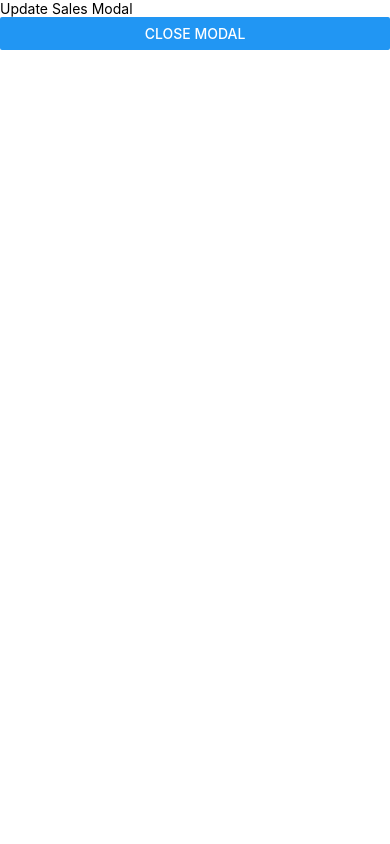
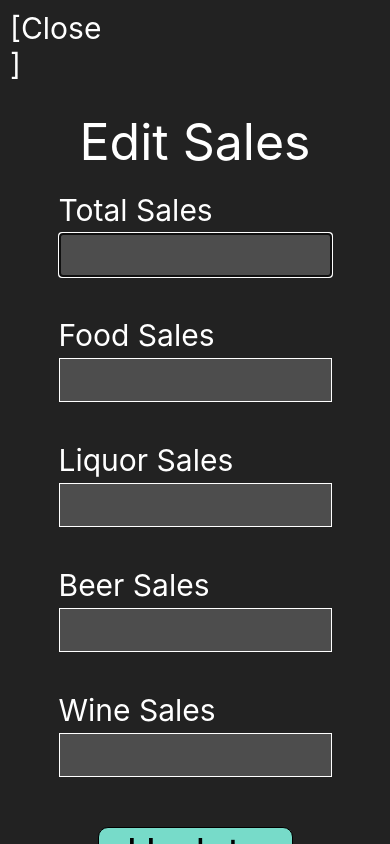
Before and after one commit to Jake-Januszanis/server-tipout-app, a React Native app: screen / in a window 390 px wide. Both pictures are taken after a click on the button "UPDATE SALES". Built offline with nearby package versions, Linux system fonts and the light colour scheme.

Commit message:
Completed Tips/Sales modal forms

```diff
--- a/components/Employees/AddEmployeeModal.js
+++ b/components/Employees/AddEmployeeModal.js
@@ -1,6 +1,6 @@
 
 import React from 'react';
-import {View, Text, StyleSheet, Button, Modal, TextInput, Pressable} from 'react-native';
+import {View, Text, StyleSheet, Modal, Pressable} from 'react-native';
 import NewEmployeeForm from './AddEmployeeForm';
 
 export default function AddEmployeeModal({isOpen, toggleModal}) {
--- /dev/null
+++ b/components/Sales/SalesUpdateForm.js
@@ -0,0 +1,119 @@
+
+import React, {useState} from 'react';
+import {Text, View, Pressable, ScrollView, StyleSheet, TextInput} from 'react-native';
+
+export default function SalesUpdateForm() {
+    const [sales, setSales] = useState();
+    const [liquorSales, setLiquorSales] = useState();
+    const [wineSales, setWineSales] = useState();
+    const [foodSales, setFoodSales] = useState();
+    const [beerSales, setBeerSales] = useState();
+
+    return(
+        <ScrollView>
+            <View style={styles.container}>
+                <Text style={styles.title}>Edit Sales</Text>
+                    <View style={styles.inputGroup}>
+                        <Text style={styles.label}>Total Sales</Text>
+                            <TextInput
+                                autoFocus
+                                style={styles.input}
+                                keyboardType= 'number-pad'
+                                textAlign= 'center'
+                                onChangeText={text => setSales(text)}
+                            />
+                    </View>
+                    <View style={styles.inputGroup}>
+                        <Text style={styles.label}>Food Sales</Text>
+                            <TextInput
+                                style={styles.input}
+                                textAlign= 'center'
+                                keyboardType= 'number-pad'
+                                onChangeText={text => setFoodSales(text)}
+                            />
+                    </View>
+                    <View style={styles.inputGroup}>
+                        <Text style={styles.label}>Liquor Sales</Text>
+                            <TextInput
+                                style={styles.input}
+                                keyboardType= 'number-pad'
+                                textAlign= 'center'
+                                onChangeText={text => setLiquorSales(text)}
+                            />
+                    </View>
+                    <View style={styles.inputGroup}>
+                        <Text style={styles.label}>Beer Sales</Text>
+                            <TextInput
+                                style={styles.input}
+                                keyboardType= 'number-pad'
+                                textAlign= 'center'
+                                onChangeText={text => setBeerSales(text)}
+                            />
+                    </View>
+                    <View style={styles.inputGroup}>
+                        <Text style={styles.label}>Wine Sales</Text>
+                            <TextInput
+                                style={styles.input}
+                                keyboardType= 'number-pad'
+                                textAlign= 'center'
+                                onChangeText={text => setWineSales(text)}
+                            />
+                    </View>
+                    <Pressable
+                        style={styles.submitButton}
+                        onPressIn={() => console.log({
+                            'Total Sales': sales,
+                            'Food Sales': foodSales,
+                            'Liquor Sales': liquorSales,
+                            'Beer Sales': beerSales,
+                            'Wine Sales': wineSales
+                        })}>
+                        <Text style={styles.submitButtonText}>Update</Text>
+                    </Pressable>
+            </View>
+        </ScrollView>
+    )
+}
+
+const styles = StyleSheet.create({
+    container: {
+        flex: 1,
+        justifyContent: 'center',
+        paddingTop: 20,
+        paddingBottom: 50,
+    },
+    title: {
+        color: '#fff',
+        fontSize: 50,
+        textAlign: 'center'
+    },
+    label: {
+        fontSize: 30,
+        paddingBottom: 5,
+        color: '#fff',
+    },
+    inputGroup: {
+        marginVertical: 20,
+        marginHorizontal: '15%'
+    },
+    input: {
+        borderColor: '#fff',
+        backgroundColor: '#rgba(249,249,249, .2)',
+        borderWidth: 1,
+        color: '#fff',
+        fontSize: 35,
+    },
+    submitButton: {
+        backgroundColor: '#77DBC9',
+        height: 55,
+        marginHorizontal: '25%',
+        marginTop: 30,
+        borderRadius: 10,
+        borderWidth: 1,
+
+    },
+    submitButtonText: {
+        fontSize: 40,
+        textAlign: 'center',
+    }
+})
--- a/components/Sales/SalesUpdateModal.js
+++ b/components/Sales/SalesUpdateModal.js
@@ -1,6 +1,7 @@
 
 import React from 'react';
-import {View, Text, StyleSheet, Modal, Button } from 'react-native';
+import {View, Text, StyleSheet, Modal, Button, Pressable } from 'react-native';
+import SalesUpdateForm from './SalesUpdateForm';
 
 
 export default function SalesUpdateModal({isOpen, toggleModal}) {
@@ -11,11 +12,15 @@ export default function SalesUpdateModal({isOpen, toggleModal}) {
         <Modal
         animationType='slide'
         visible={isOpen}>
-            <Text>Update Sales Modal</Text>
-            <Button
-            title='Close Modal'
-            onPress={toggleModal}
-            />
+        <View style={styles.container}>
+            <Pressable
+            style={styles.modalButton}
+            onPressIn={toggleModal}
+            >
+            <Text style={styles.modalButtonText}>[Close]</Text>
+            </Pressable>
+            <SalesUpdateForm />
+            </View>
         </Modal>
     </View>
     )
@@ -26,6 +31,15 @@ const styles = StyleSheet.create({
 
     container: {
         flex: 1,
-        justifyContent: 'center'
+        justifyContent: 'center',
+        backgroundColor: '#222'
+    },
+    modalButton: {
+        width: '30%',
+        padding: 10
+    },
+    modalButtonText: {
+        fontSize: 30,
+        color: '#fff'
     }
 })
--- /dev/null
+++ b/components/Tips/TipsUpdateForm.js
@@ -0,0 +1,108 @@
+
+import React, {useState} from 'react';
+import {Text, View, Pressable, ScrollView, StyleSheet, TextInput} from 'react-native';
+
+export default function TipsUpdateForm() {
+    const [hours, setHours] = useState();
+    const [cardTips, setCardTips] = useState();
+    const [cashInHand, setCashInHand] = useState();
+    const [cashOwed, setCashOwed] = useState();
+
+    return (
+        <ScrollView>
+            <View style={styles.container}>
+                <Text style={styles.title}>Edit Tips</Text>
+                    <View style={styles.inputGroup}>
+                        <Text style={styles.label}>Card Tips</Text>
+                            <TextInput
+                                autoFocus
+                                style={styles.input}
+                                keyboardType= 'number-pad'
+                                textAlign= 'center'
+                                onChangeText={text => setCardTips(text)}
+                            />
+                    </View>
+                    <View style={styles.inputGroup}>
+                        <Text style={styles.label}>Cash in Hand</Text>
+                            <TextInput
+                                style={styles.input}
+                                textAlign= 'center'
+                                keyboardType= 'number-pad'
+                                onChangeText={text => setCashInHand(text)}
+                            />
+                    </View>
+                    <View style={styles.inputGroup}>
+                        <Text style={styles.label}>Cash Owed</Text>
+                            <TextInput
+                                style={styles.input}
+                                keyboardType= 'number-pad'
+                                textAlign= 'center'
+                                onChangeText={text => setCashOwed(text)}
+                            />
+                    </View>
+                    <View style={styles.inputGroup}>
+                        <Text style={styles.label}>Hours</Text>
+                            <TextInput
+                                style={styles.input}
+                                keyboardType= 'number-pad'
+                                textAlign= 'center'
+                                onChangeText={text => setHours(text)}
+                            />
+                    </View>
+                    <Pressable
+                        style={styles.submitButton}
+                        onPressIn={() => console.log({
+                            'Hours': hours,
+                            'Card Tips': cardTips,
+                            'Cash in Hand': cashInHand,
+                            'Cash Owed': cashOwed
+                        })}>
+                        <Text style={styles.submitButtonText}>Update</Text>
+                    </Pressable>
+            </View>
+        </ScrollView>
+    )
+}
+
+const styles = StyleSheet.create({
+    container: {
+        flex: 1,
+        justifyContent: 'center',
+        marginTop: 20,
+        paddingBottom: 50,
+    },
+    title: {
+        color: '#fff',
+        fontSize: 50,
+        textAlign: 'center'
+    },
+    label: {
+        fontSize: 30,
+        paddingBottom: 5,
+        color: '#fff',
+    },
+    inputGroup: {
+        marginVertical: 20,
+        marginHorizontal: '15%'
+    },
+    input: {
+        borderColor: '#fff',
+        backgroundColor: '#rgba(249,249,249, .2)',
+        borderWidth: 1,
+        color: '#fff',
+        fontSize: 35,
+    },
+    submitButton: {
+        backgroundColor: '#77DBC9',
+        height: 55,
+        marginHorizontal: '25%',
+        marginTop: 30,
+        borderRadius: 10,
+        borderWidth: 1,
+
+    },
+    submitButtonText: {
+        fontSize: 40,
+        textAlign: 'center',
+    }
+})
--- a/components/Tips/TipsUpdateModal.js
+++ b/components/Tips/TipsUpdateModal.js
@@ -1,6 +1,7 @@
 
 import React from 'react';
-import {View, Text, StyleSheet, Modal, Button} from 'react-native';
+import {View, Text, StyleSheet, Modal, Button, Pressable} from 'react-native';
+import TipsUpdateForm from './TipsUpdateForm';
 
 
 export default function TipsUpdateModal({isOpen, toggleModal}) {
@@ -12,11 +13,15 @@ export default function TipsUpdateModal({isOpen, toggleModal}) {
             visible={isOpen}
             animationType='slide'
             >
-                <Text>Tips Update Modal</Text>
-                <Button
-                    title='Close Modal'
-                    onPress={toggleModal}
-                />
+            <View style={styles.container}>
+                <Pressable
+                    style={styles.modalButton}
+                    onPressIn={toggleModal}
+                >
+                <Text style={styles.modalButtonText}>[Close]</Text>
+                </Pressable>
+                <TipsUpdateForm />
+            </View>
             </Modal>
         </View>
     )
@@ -25,6 +30,14 @@ export default function TipsUpdateModal({isOpen, toggleModal}) {
 const styles = StyleSheet.create({
     container: {
         flex: 1,
-        justifyContent: 'center'
+        backgroundColor: '#222'
+    },
+    modalButton: {
+        width: '30%',
+        padding: 10
+    },
+    modalButtonText: {
+        fontSize: 30,
+        color: '#fff'
     }
 })
```
